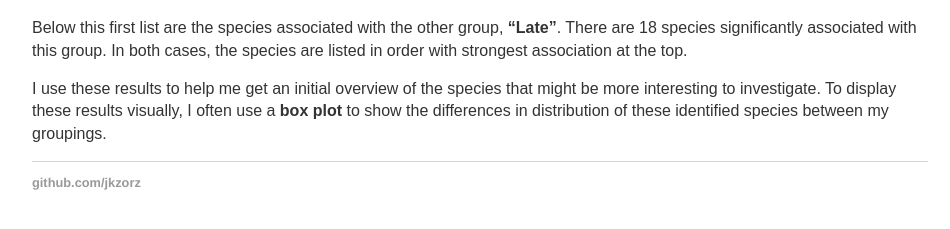
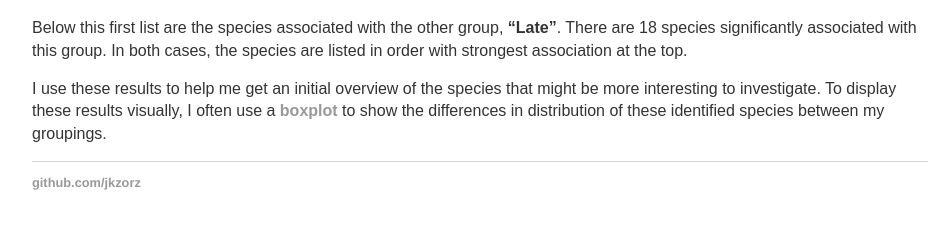
Before and after one commit to jkzorz/jkzorz.github.io, a Jekyll site: the page built from _posts/2019-07-02-Indicator-species-analysis.md, in a window 1280 px wide and 900 px high, scrolled down 1975 px. Shown: the part 650-879 px from the top of the window, without its empty margins (160-1110 px from the left). Built offline with Jekyll 4.4.1, drawn with Linux system fonts in a browser that asks for light colours.

Commit message:
Update 2019-07-02-Indicator-species-analysis.md

```diff
--- a/_posts/2019-07-02-Indicator-species-analysis.md
+++ b/_posts/2019-07-02-Indicator-species-analysis.md
@@ -68,4 +68,4 @@ The first list contains the species found significantly more often in the <b>"Ea
 
 Below this first list are the species associated with the other group, <b>"Late"</b>. There are 18 species significantly associated with this group. In both cases, the species are listed in order with strongest association at the top.
 
-I use these results to help me get an initial overview of the species that might be more interesting to investigate. To display these results visually, I often use a <b>box plot</b> to show the differences in distribution of these identified species between my groupings.
+I use these results to help me get an initial overview of the species that might be more interesting to investigate. To display these results visually, I often use a <b>[boxplot](https://jkzorz.github.io/2019/07/02/boxplots.html)</b> to show the differences in distribution of these identified species between my groupings.
```
